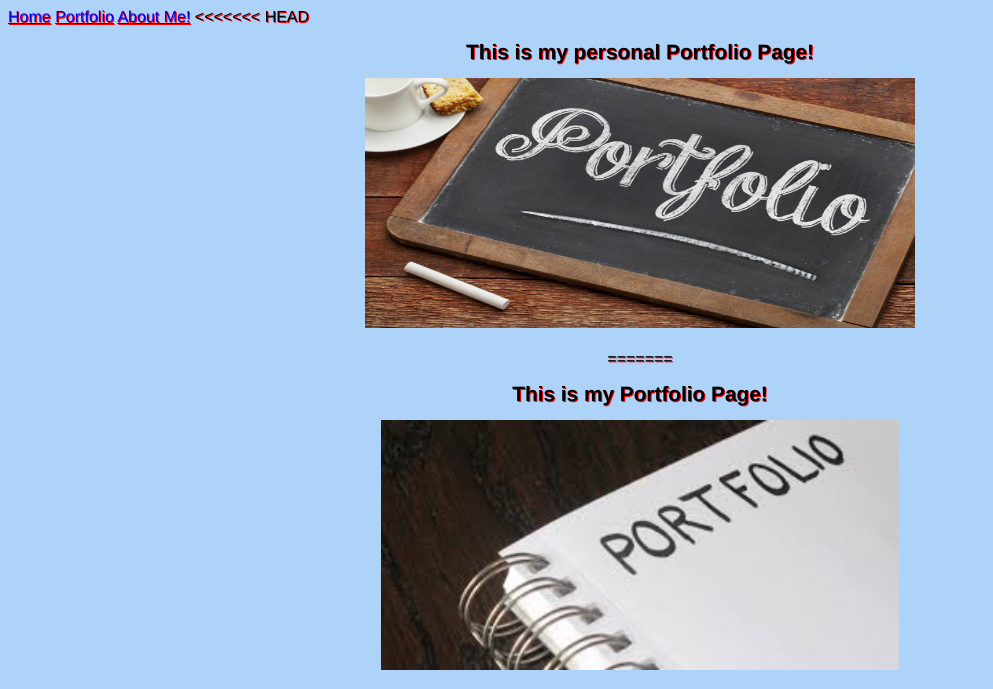
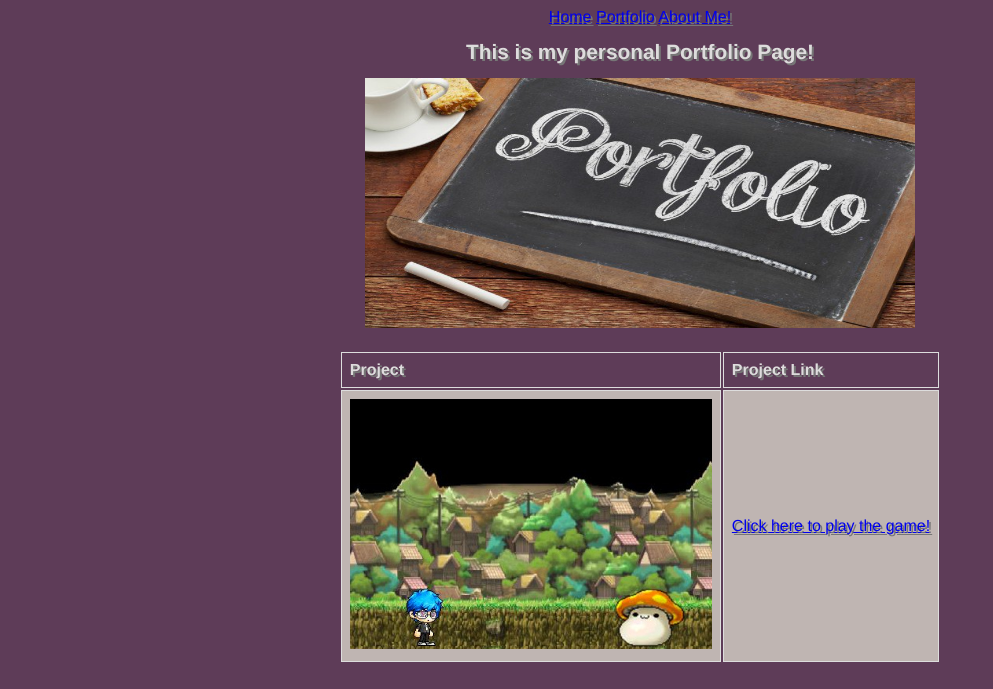
Before and after one commit to jduong3/jduong3.github.io, a plain HTML site: page portfolio.html in a window 1280 px wide. Shown: the top 689 px of the page, without its empty margins (0-993 px from the left). Drawn offline with Linux system fonts and the light colour scheme.

Commit message:
portfolio.html

```diff
--- a/css.css
+++ b/css.css
@@ -2,17 +2,10 @@ body{
 
 font-family: "Helvetica", "Arial", fantasy;
 
-<<<<<<< HEAD
 color: #DDDCDC;
 	background-color: #5E3C58;
 
 text-shadow: 2px 2px #767676;
-=======
-color: #AAFF00;
-	background-color: #ADD3F9;
-
-text-shadow: 1px 1px #ff0000;
->>>>>>> 498bc29a131a9d0da5c3e92aa5f9d51e222f6689
 	text-align: center;
 
 }
@@ -25,22 +18,17 @@ font-size: 1.3em;
 
 text-align: center;
 
-<<<<<<< HEAD
+
 text-shadow: 2px 2px #767676;
-=======
-text-shadow: 1px 1px #ff0000;
->>>>>>> 498bc29a131a9d0da5c3e92aa5f9d51e222f6689
 
 }
 
 
 td, th {
 
-<<<<<<< HEAD
 border: 3px solid #dddddd;
-=======
+
 border: 1px solid #dddddd;
->>>>>>> 498bc29a131a9d0da5c3e92aa5f9d51e222f6689
 
 text-align: left;
 
@@ -52,10 +40,6 @@ padding: 8px;
 
 tr:nth-child(even) {
 
-<<<<<<< HEAD
 background-color: #BFB5B2;
-=======
-background-color: #dddddd;
->>>>>>> 498bc29a131a9d0da5c3e92aa5f9d51e222f6689
 
 }
--- a/portfolio.html
+++ b/portfolio.html
@@ -9,30 +9,12 @@
     <a href="index.html">Home</a>
     <a href="portfolio.html">Portfolio</a>
     <a href="aboutme.html">About Me!</a>
-<<<<<<< HEAD
     <h1>This is my personal Portfolio Page!</h1>
     <center><img src="images/portfolio-2.jpg" height="250" width="550"></center>
     <br>
     <center><table>
-
 <tr><th>Project</th><th>Project Link</th></tr>
-
 <tr><td><center><img src="images/scratchv2.png" height="250"></center></td><td><a href="https://scratch.mit.edu/projects/177059627/">Click here to play the game!</a></td></tr>
-=======
-    <h1>This is my Portfolio Page!</h1>
-    <center><img src="images/portfolio.jpg" height="250"></center>
-    <br>
-    <center><table>
-
-<tr><th>Project</th><th>Project Description</th></tr>
-
-<tr><td><center><img src="images/scratch v2.PNG"</center></td><td></td></tr>
-
-<tr><td><center>2</center></td><td>Vanilla</td></tr>
-
-<tr><td><center>3<center/></td><td>Strawberry</td></tr>
->>>>>>> 498bc29a131a9d0da5c3e92aa5f9d51e222f6689
-
 </table></center>
 </body>
 </html>
```
Also changed, not shown: index.html (+1 -1 lines).
